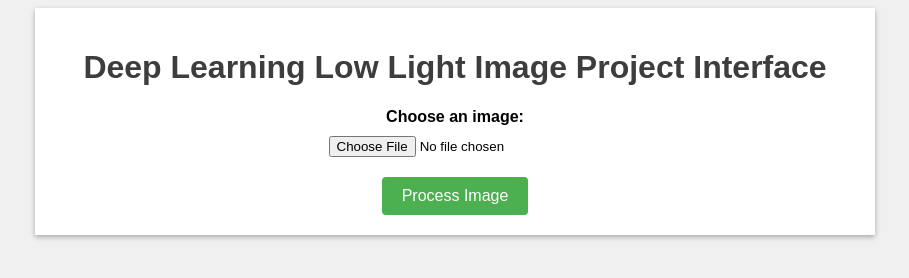
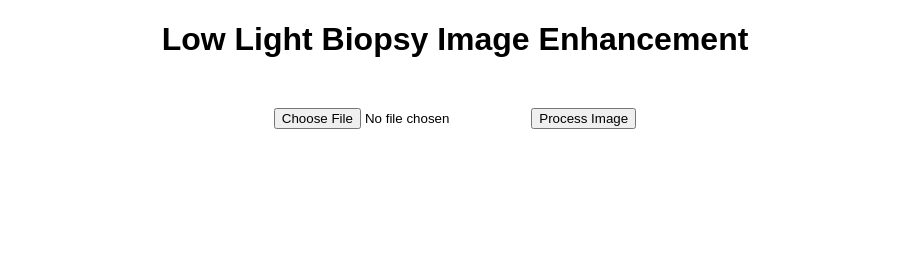
Before and after one commit to Chandukasireddy/Deep-learning-low-light, a plain HTML site: page index.html in a window 1280 px wide. Shown: the whole page, without its empty margins (185-1094 px from the left). Drawn offline with Linux system fonts and the light colour scheme.

Commit message:
Update index.html

```diff
--- a/index.html
+++ b/index.html
@@ -1,59 +1,74 @@
 <!DOCTYPE html>
 <html>
 <head>
-	<title>Deep Learning Low Light Image Project Interface</title>
+	<title>Low Light Biopsy Image Enhancement</title>
 	<style>
 		body {
-			background-color: #f0f0f0;
 			font-family: Arial, sans-serif;
 		}
 		h1 {
-			color: #3d3d3d;
 			text-align: center;
 		}
 		.container {
-			max-width: 800px;
-			margin: 0 auto;
-			padding: 20px;
-			background-color: #fff;
-			box-shadow: 0 2px 5px rgba(0, 0, 0, 0.3);
-		}
-		form {
 			display: flex;
 			flex-direction: column;
 			align-items: center;
-			margin-top: 20px;
+			margin-top: 50px;
 		}
-		label {
-			font-weight: bold;
-			margin-bottom: 10px;
-		}
-		input[type="file"] {
+		#original-img {
+			max-width: 100%;
 			margin-bottom: 20px;
 		}
-		input[type="submit"] {
-			background-color: #4CAF50;
-			color: #fff;
-			padding: 10px 20px;
-			border: none;
-			border-radius: 4px;
-			cursor: pointer;
-			font-size: 16px;
-			transition: background-color 0.3s;
-		}
-		input[type="submit"]:hover {
-			background-color: #3e8e41;
+		#enhanced-img {
+			max-width: 100%;
 		}
 	</style>
 </head>
 <body>
+	<h1>Low Light Biopsy Image Enhancement</h1>
 	<div class="container">
-		<h1>Deep Learning Low Light Image Project Interface</h1>
-		<form action="#" method="post" enctype="multipart/form-data">
-			<label for="image">Choose an image:</label>
-			<input type="file" id="image" name="image" accept="image/*" required>
-			<input type="submit" value="Process Image">
+		<form>
+			<input type="file" id="file-input" accept="image/*">
+			<button type="submit" onclick="processImage()">Process Image</button>
 		</form>
+		<div>
+			<img id="original-img">
+			<img id="enhanced-img">
+		</div>
 	</div>
+
+	<script>
+		function processImage() {
+			let input = document.getElementById('file-input');
+			if (input.files && input.files[0]) {
+				let file = input.files[0];
+				let reader = new FileReader();
+				reader.onload = function(event) {
+					let img = new Image();
+					img.onload = function() {
+						let canvas = document.createElement('canvas');
+						canvas.width = img.width;
+						canvas.height = img.height;
+						let ctx = canvas.getContext('2d');
+						ctx.drawImage(img, 0, 0);
+						let dataUrl = canvas.toDataURL();
+						let xhr = new XMLHttpRequest();
+						xhr.open('POST', '/process-image');
+						xhr.setRequestHeader('Content-Type', 'application/json;charset=UTF-8');
+						xhr.onload = function() {
+							let data = JSON.parse(xhr.responseText);
+							let originalImg = document.getElementById('original-img');
+							let enhancedImg = document.getElementById('enhanced-img');
+							originalImg.src = data['original'];
+							enhancedImg.src = data['enhanced'];
+						};
+						xhr.send(JSON.stringify({'dataUrl': dataUrl}));
+					};
+					img.src = event.target.result;
+				};
+				reader.readAsDataURL(file);
+			}
+		}
+	</script>
 </body>
 </html>
```
